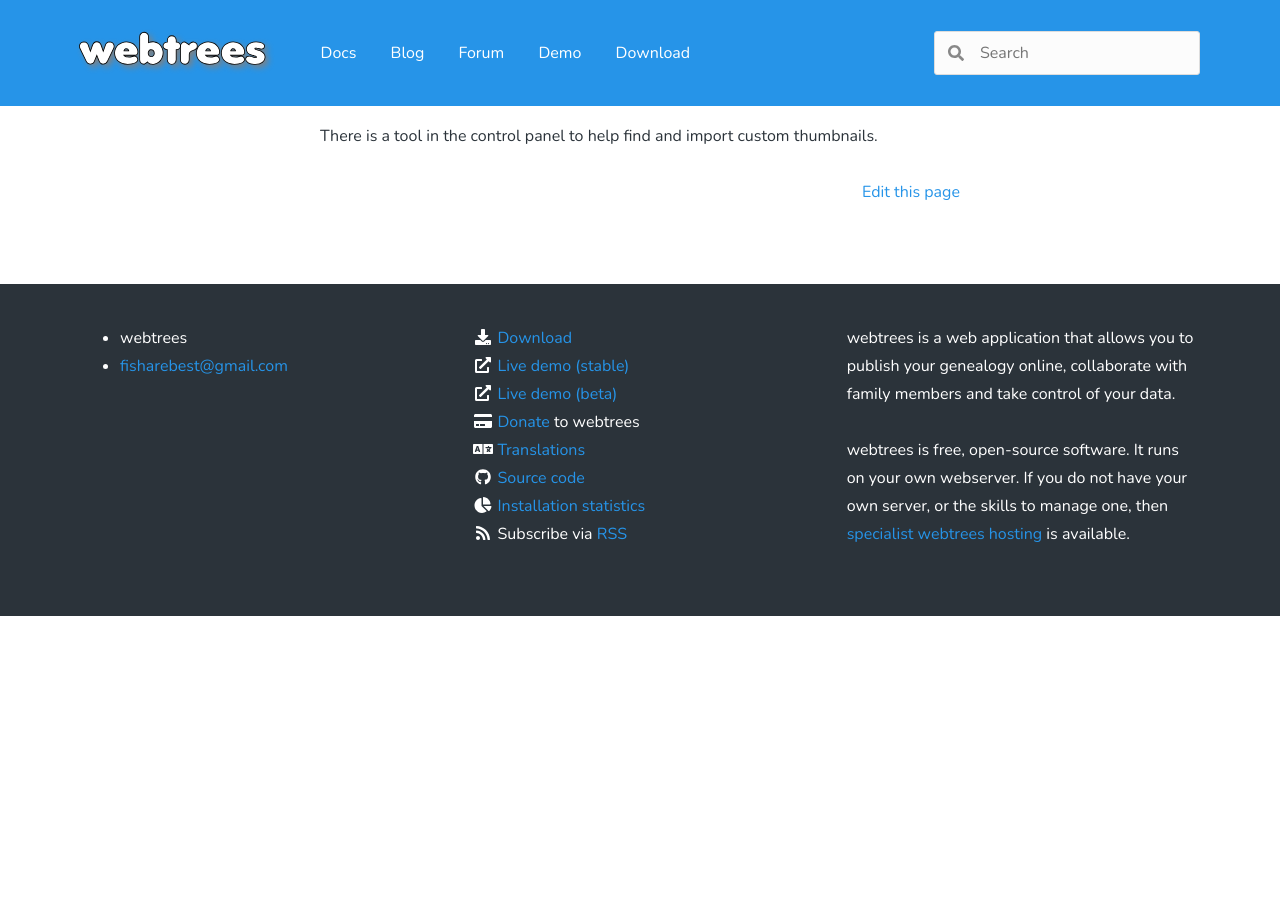
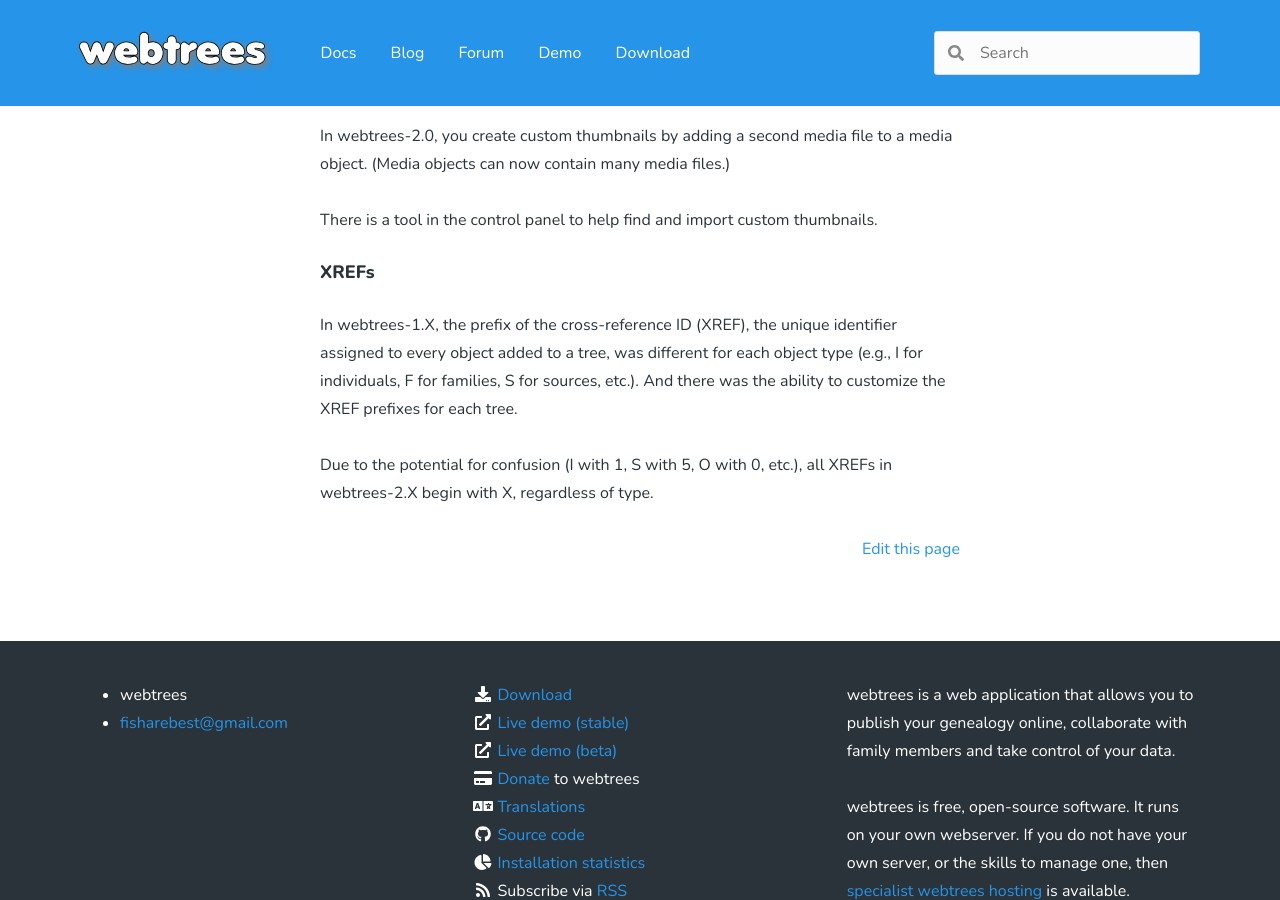
Before and after one commit to webtrees/webtrees.github.io, a Jekyll site: the page built from upgrade.md, in a window 1280 px wide and 900 px high, scrolled down 4063 px. Built offline with Jekyll 4.4.1, drawn with Linux system fonts in a browser that asks for light colours; nearby versions of some CDN libraries; before the commit the page ends 4679 px from its top, so only the background shows below that; some of the changed text lies outside the part shown.

Commit message:
Add XREF difference between webtrees-1 and webtrees-2

```diff
--- a/upgrade.md
+++ b/upgrade.md
@@ -14,6 +14,8 @@ date: 2020-01-02
 6. Because your database connection details were preserved in `config.ini.php` in the `data` directory, your database should be subsequently updated the next time you access your webtrees installation via a web browser.
 
 ## Upgrade Notes
+
+There are some key differences between webtrees-1.X and webtrees-2.X to keep in mind when upgrading.
 
 ### Base URL detection
 
@@ -120,4 +122,10 @@ In webtrees-2.0, you create custom thumbnails by adding a second media file to a
 
 There is a tool in the control panel to help find and import custom thumbnails.
 
+### XREFs
+
+In webtrees-1.X, the prefix of the cross-reference ID (XREF), the unique identifier assigned to every object added to a tree, was different for each object type (e.g., I for individuals, F for families, S for sources, etc.). And there was the ability to customize the XREF prefixes for each tree.
+
+Due to the potential for confusion (I with 1, S with 5, O with 0, etc.), all XREFs in webtrees-2.X begin with X, regardless of type.
+
 [DOWNLOAD]: https://github.com/fisharebest/webtrees/releases/download/{{ site.latest_version }}/webtrees-{{ site.latest_version }}.zip
```
